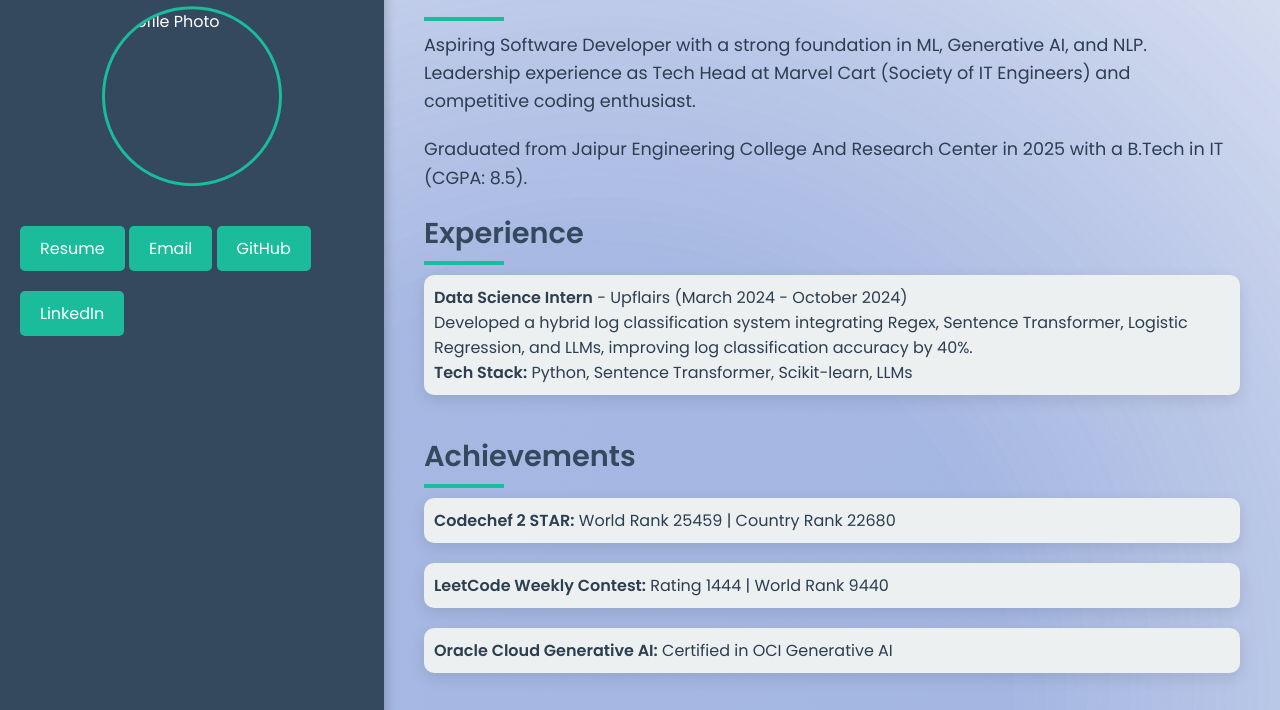
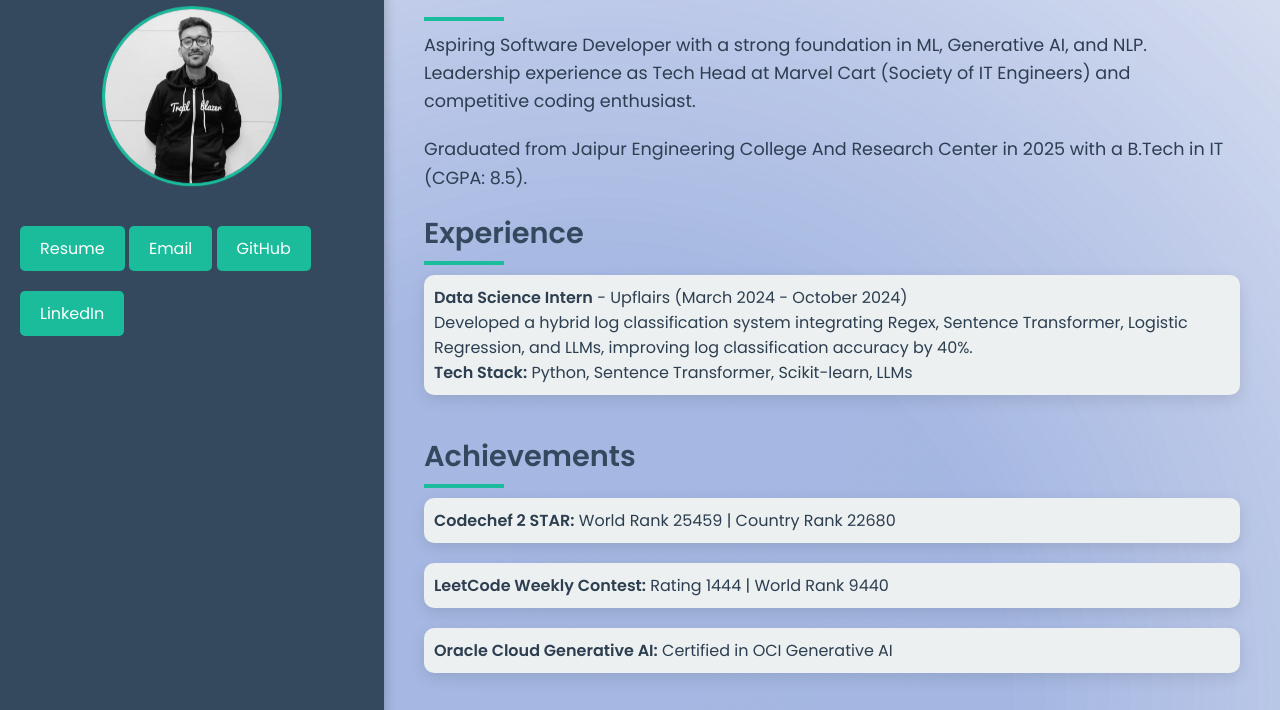
Before and after one commit to vibhorbhatt777/VibhorLearnsToCode, a plain HTML site: page index.html in a window 1280 px wide. Shown: the part 72-782 px from the top of the page. Drawn offline with nearby package versions, Linux system fonts and the light colour scheme.

Commit message:
Update index.html

```diff
--- a/index.html
+++ b/index.html
@@ -192,7 +192,7 @@
 <body>
   <div class="sidebar">
     <h1>Vibhor Bhatt</h1>
-    <img src="img1.jpeg" alt="Profile Photo" class="profile-photo">
+    <img src="img1.jpg" alt="Profile Photo" class="profile-photo">
     <div class="links">
       <a href="path/to/resume.pdf" target="_blank">Resume</a>
       <a href="mailto:bvibhor572@gmail.com">Email</a>
```
